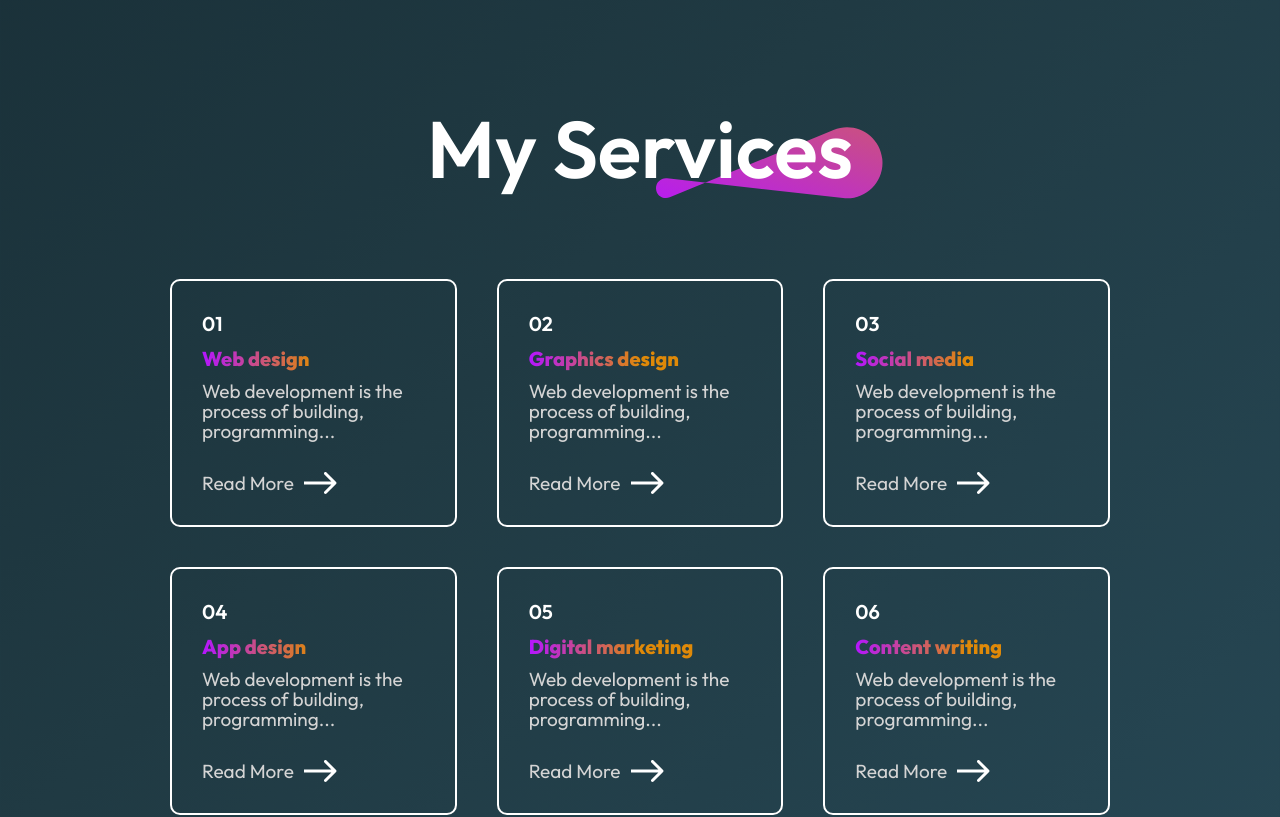
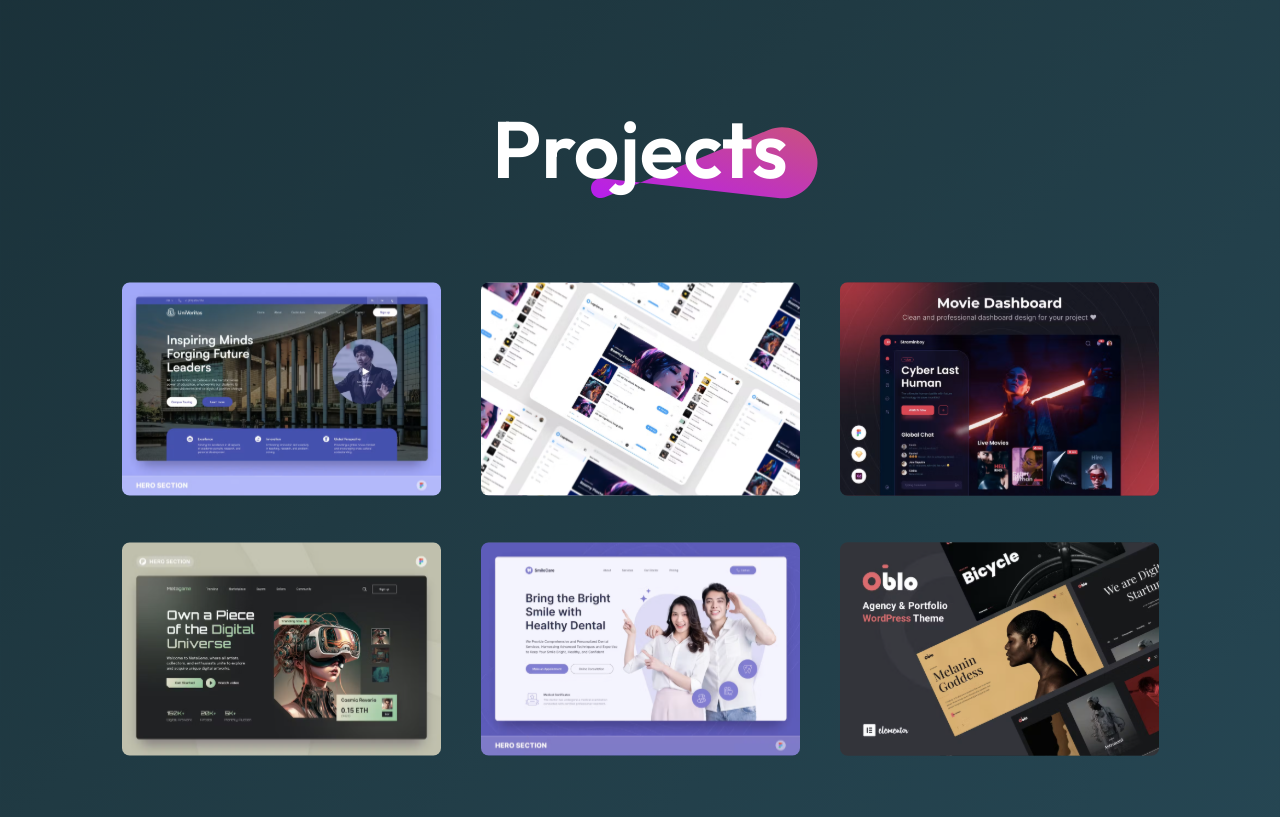
Before and after one commit to Gopi2923/portfolio-react, a React (Vite) app: page / in a window 1280 px wide. Shown: the part 1785-2602 px from the top of the page. Built offline with nearby package versions, Linux system fonts and the light colour scheme.

Commit message:
commented out service page.

```diff
--- a/src/App.jsx
+++ b/src/App.jsx
@@ -13,7 +13,7 @@ const App = () => {
       <Navbar />
       <Hero />
       <About />
-      <Services />
+      {/* <Services /> */}
       <MyWork />
       <Contact />
       <Footer />
--- a/src/Components/MyWork/MyWork.jsx
+++ b/src/Components/MyWork/MyWork.jsx
@@ -8,7 +8,7 @@ const MyWork = () => {
   return (
     <div id='work' className='mywork'>
       <div className="mywork-title">
-        <h1>My latest work</h1>
+        <h1>Projects</h1>
         <img src={theme_pattern} alt="" />
       </div>
       <div className="mywork-container">
```
